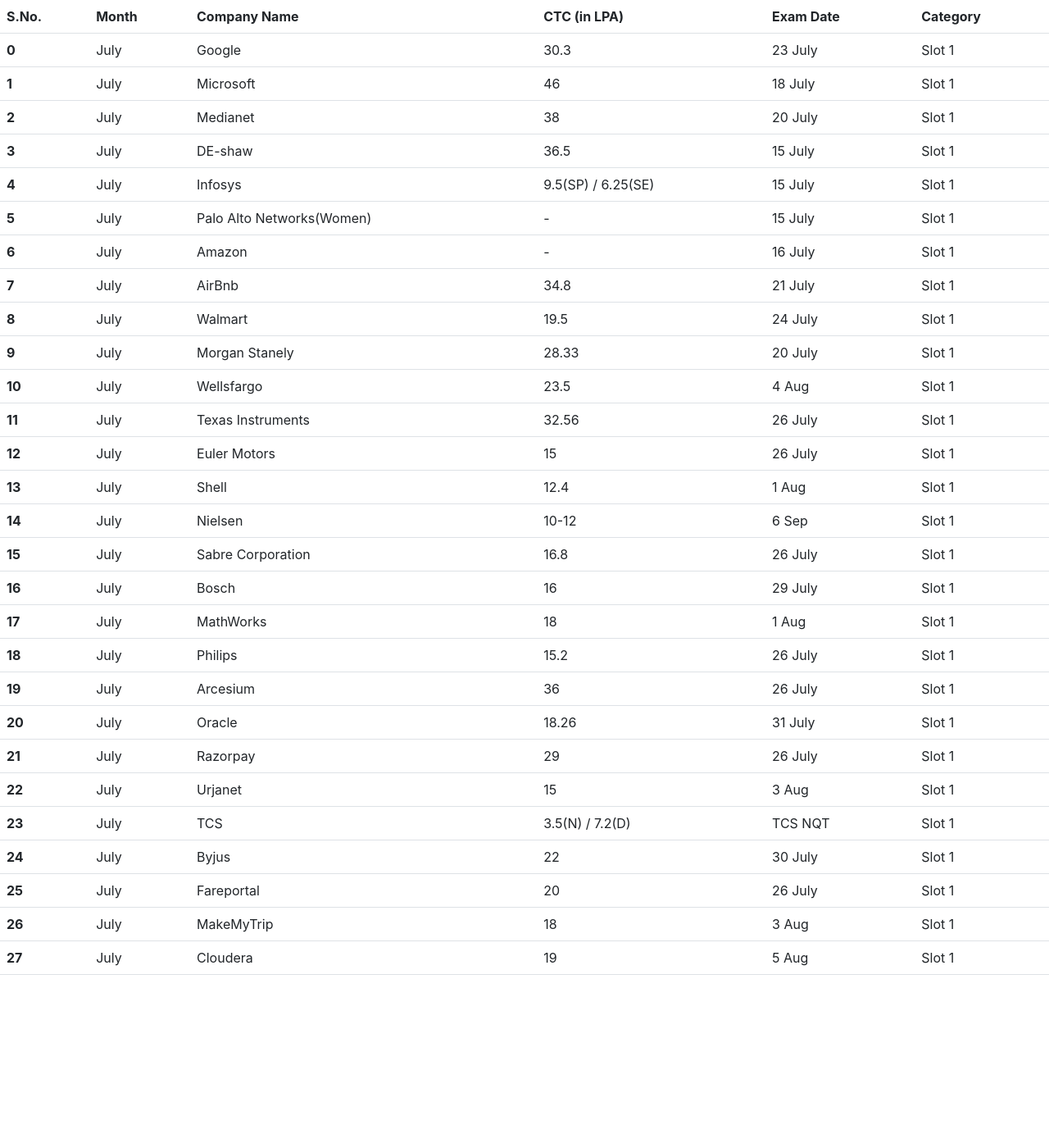
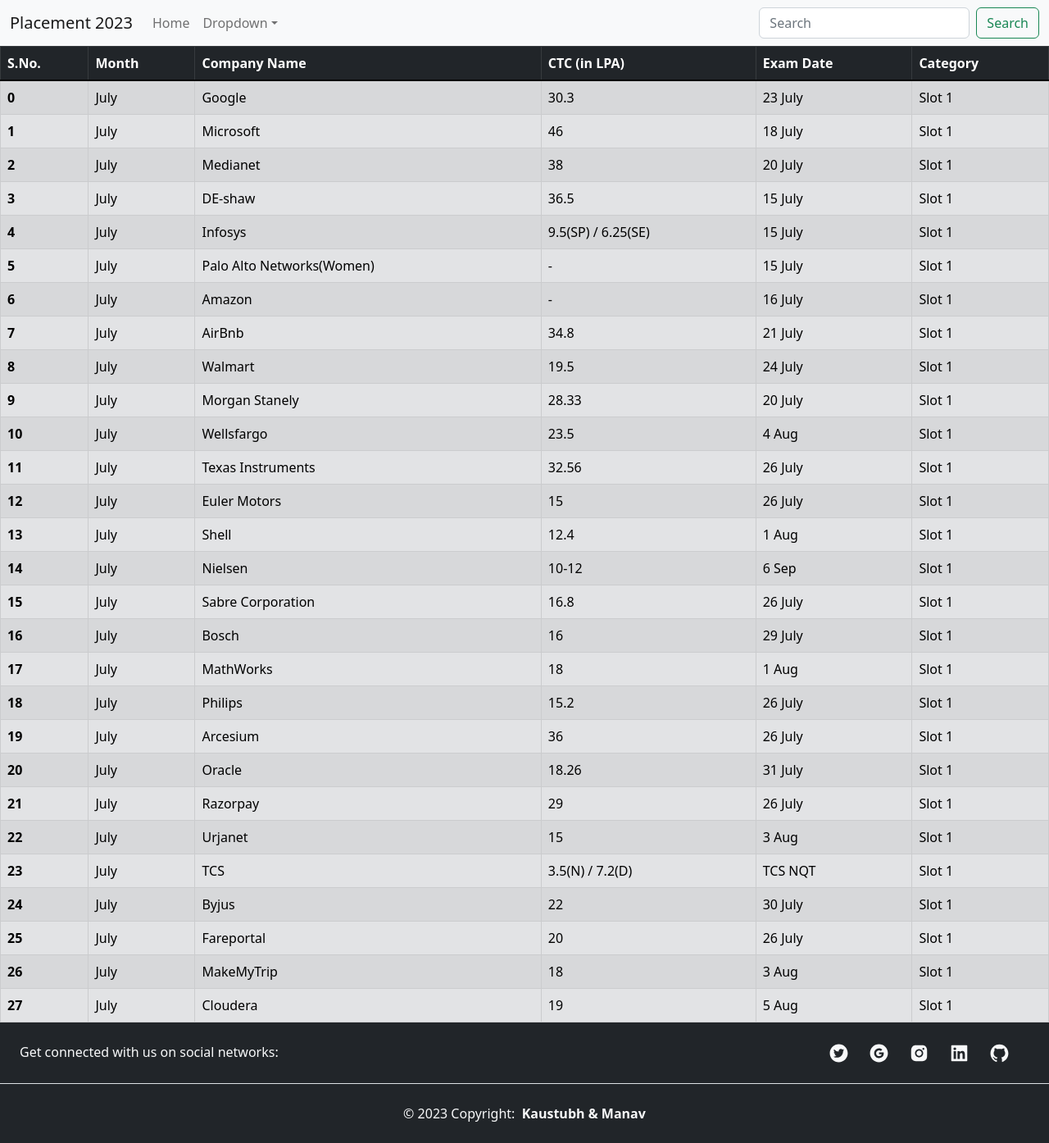
Before and after one commit to prane-eth/placement-2023, a React (Create React App) app: page / in a window 1280 px wide. Shown: the whole page at 82% size. Before the commit the page ends 1205 px from the top, so only its background shows below. Built offline with nearby package versions, Linux system fonts and the light colour scheme.

Commit message:
Header and Footer added

```diff
--- a/package.json
+++ b/package.json
@@ -8,6 +8,7 @@
 		"@testing-library/user-event": "^13.5.0",
 		"react": "^18.2.0",
 		"react-dom": "^18.2.0",
+		"react-icons": "^4.4.0",
 		"react-scripts": "5.0.1",
 		"web-vitals": "^2.1.4"
 	},
--- a/src/App.css
+++ b/src/App.css
@@ -1,13 +1,7 @@
-body {
+*,
+*::before,
+*::after {
+    box-sizing: border-box;
+    padding: 0;
     margin: 0;
-    font-family: -apple-system, BlinkMacSystemFont, 'Segoe UI', 'Roboto', 'Oxygen',
-        'Ubuntu', 'Cantarell', 'Fira Sans', 'Droid Sans', 'Helvetica Neue',
-        sans-serif;
-    -webkit-font-smoothing: antialiased;
-    -moz-osx-font-smoothing: grayscale;
 }
-
-code {
-    font-family: source-code-pro, Menlo, Monaco, Consolas, 'Courier New',
-        monospace;
-}
--- a/src/App.js
+++ b/src/App.js
@@ -1,11 +1,88 @@
+import {
+	AiFillGithub,
+	AiFillLinkedin,
+	AiFillInstagram,
+	AiFillGoogleCircle,
+	AiFillTwitterCircle,
+} from "react-icons/ai";
 import "./App.css";
 import Data from "./data.json";
 
 function App() {
 	return (
 		<div className="App">
-			<table class="table">
-				<thead>
+			<nav className="navbar navbar-expand-lg bg-light">
+				<div className="container-fluid">
+					<a className="navbar-brand" href="/">
+						Placement 2023
+					</a>
+					<button
+						className="navbar-toggler"
+						type="button"
+						data-bs-toggle="collapse"
+						data-bs-target="#navbarSupportedContent"
+						aria-controls="navbarSupportedContent"
+						aria-expanded="false"
+						aria-label="Toggle navigation"
+					>
+						<span className="navbar-toggler-icon"></span>
+					</button>
+					<div className="collapse navbar-collapse" id="navbarSupportedContent">
+						<ul className="navbar-nav me-auto mb-2 mb-lg-0">
+							<li className="nav-item">
+								<a className="nav-link" aria-current="page" href="/">
+									Home
+								</a>
+							</li>
+							<li className="nav-item dropdown">
+								<a
+									className="nav-link dropdown-toggle"
+									href="/"
+									role="button"
+									data-bs-toggle="dropdown"
+									aria-expanded="false"
+								>
+									Dropdown
+								</a>
+								<ul className="dropdown-menu">
+									<li>
+										<a className="dropdown-item" href="/">
+											Action
+										</a>
+									</li>
+									<li>
+										<a className="dropdown-item" href="/">
+											Another action
+										</a>
+									</li>
+									<li>
+										<hr className="dropdown-divider" />
+									</li>
+									<li>
+										<a className="dropdown-item" href="/">
+											Something else here
+										</a>
+									</li>
+								</ul>
+							</li>
+						</ul>
+						<form className="d-flex" role="search">
+							<input
+								className="form-control me-2"
+								type="search"
+								placeholder="Search"
+								aria-label="Search"
+							/>
+							<button className="btn btn-outline-success" type="submit">
+								Search
+							</button>
+						</form>
+					</div>
+				</div>
+			</nav>
+
+			<table className="table table-striped table-hover table-secondary table-bordered m-0">
+				<thead className="table-dark">
 					<tr>
 						<th scope="col">S.No.</th>
 						<th scope="col">Month</th>
@@ -15,7 +92,7 @@
 						<th scope="col">Category</th>
 					</tr>
 				</thead>
-				<tbody>
+				<tbody className="table-group-divider">
 					{Data.map((value, index) => (
 						<tr key={index}>
 							<th scope="row">{index}</th>
@@ -28,6 +105,37 @@
 					))}
 				</tbody>
 			</table>
+
+			<footer className="text-center text-lg-start bg-dark text-light">
+				<section className="d-flex justify-content-center justify-content-lg-between p-4 border-bottom">
+					<div className="me-5 d-none d-lg-block">
+						<span>Get connected with us on social networks:</span>
+					</div>
+
+					<div>
+						<a href="/" className="me-4 text-light" target="_blank" rel="noreferrer">
+							<AiFillTwitterCircle size={25} />
+						</a>
+						<a href="/" className="me-4 text-light" target="_blank" rel="noreferrer">
+							<AiFillGoogleCircle size={25} />
+						</a>
+						<a href="/" className="me-4 text-light" target="_blank" rel="noreferrer">
+							<AiFillInstagram size={25} />
+						</a>
+						<a href="/" className="me-4 text-light" target="_blank" rel="noreferrer">
+							<AiFillLinkedin size={25} />
+						</a>
+						<a href="/" className="me-4 text-light" target="_blank" rel="noreferrer">
+							<AiFillGithub size={25} />
+						</a>
+					</div>
+				</section>
+
+				<div className="text-center p-4">
+					© 2023 Copyright: &nbsp;
+					<span className="fw-bold">Kaustubh & Manav</span>
+				</div>
+			</footer>
 		</div>
 	);
 }
```
Also changed, not shown: 1 other file (tests, documents, lock files or other folders).
